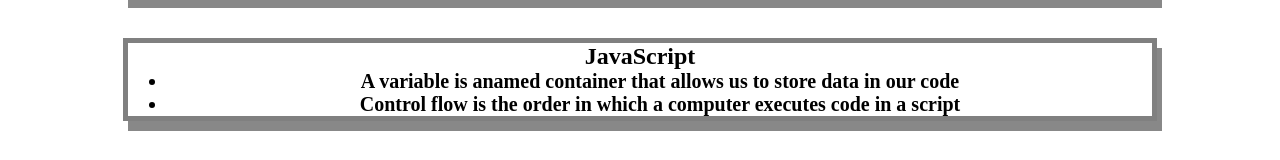
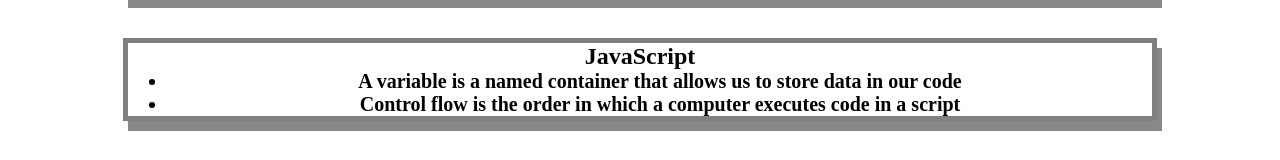
Before and after one commit to Majeedreh/prework-study-guide, a plain HTML site: page prework-study-guide/index.html in a window 1280 px wide. Shown: the part 537-697 px from the top of the page. Drawn offline with Linux system fonts and the light colour scheme; files whose address does not match are found by name.

```diff
--- a/prework-study-guide/index.html
+++ b/prework-study-guide/index.html
@@ -40,7 +40,7 @@
           <section class="card" id="javascript-section">
               <h2>JavaScript</h>
             <ul>
-            <li>A variable is anamed container that allows us to store data in our code</li>
+            <li>A variable is a named container that allows us to store data in our code</li>
             <li>Control flow is the order in which a computer executes code in a script</li>
             </ul>
         </section>
```
